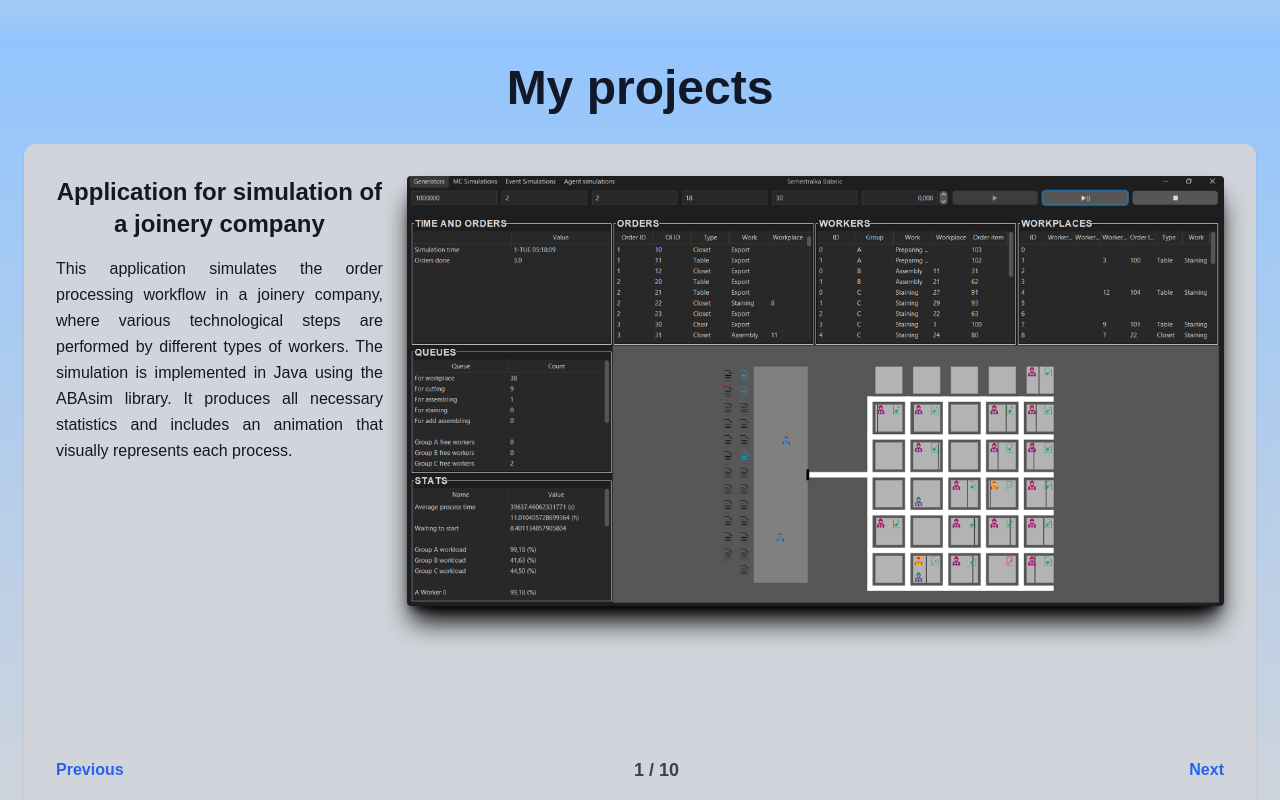
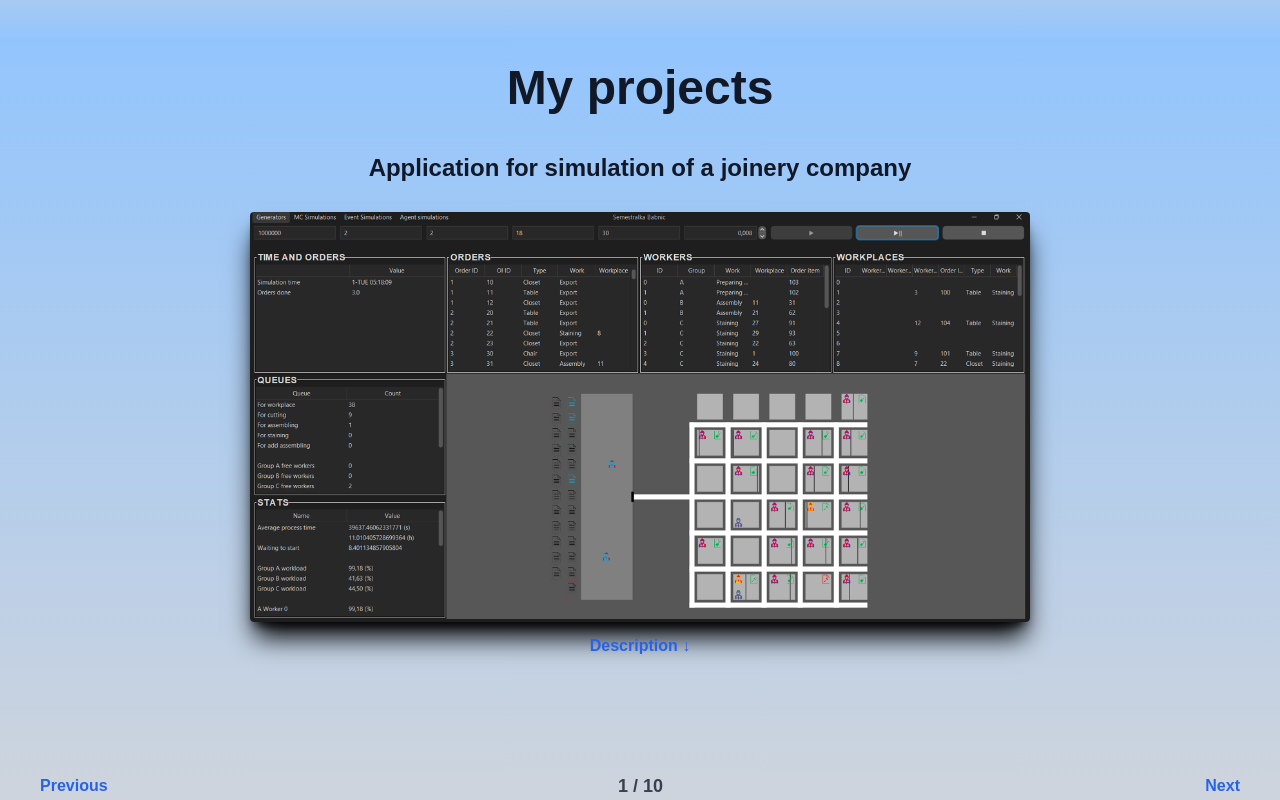
Before and after one commit to SebastianProjects/MyPortfolko, a React (Create React App) app: page / in a window 1280 px wide. Shown: the part 1560-2360 px from the top of the page. Built offline with nearby package versions, Linux system fonts and the light colour scheme.

Commit message:
layout update

```diff
--- a/src/App.tsx
+++ b/src/App.tsx
@@ -18,8 +18,8 @@ const projects = [
       sk: "Aplikácia na optimalizáciu umiestnenia bezpilotných monitorovacích systémov"
     },
     description: {
-      en: "As part of my bachelor thesis project, I developed an application that allows users to define an area on a map using OpenStreetMap, enabling exploration of different regions. Users can perform calculations for the placement of UAV devices and create schedules based on these placement calculations. The application is programmed in Python, utilizing the Tkinter library for the graphical interface, along with the TkinterMapView library and the Geocoder library. Within the implementation I employed programming techniques such as inheritance, polymorphism, threading and I used discrete simulation for generating schedules.",
-      sk: "V rámci mojej bakalárskej práce som vyvinul aplikáciu, ktorá umožňuje používateľom definovať oblasť na mape pomocou OpenStreetMap. Používatelia môžu vykonávať výpočty pre umiestnenie UAV zariadení a vytvárať časové rozvrhy na základe týchto výpočtov. Aplikácia je implementovaná v Pythone, s použitím knižnice Tkinter pre grafické rozhranie spolu s knižnicou TkinterMapView a knižnicou Geocoder. Pri implementácií som používal programovacie techniky ako dedičnosť, polymorfizmus a multithreading a využíval diskrétnu simuláciu na generovanie rozvrhov."
+      en: "As part of my bachelor thesis, I developed a Python application with a Tkinter GUI that uses OpenStreetMap (via TkinterMapView) to define areas and calculate optimal UAV placements. It also generates schedules using discrete simulation. The app leverages OOP (inheritance, polymorphism), threading, and the Geocoder library.",
+      sk: "V rámci bakalárskej práce som vyvinul aplikáciu v Pythone s grafickým rozhraním Tkinter, ktorá využíva OpenStreetMap (cez TkinterMapView) na definovanie oblastí a výpočet optimálneho umiestnenia UAV. Pomocou diskrétnej simulácie generuje rozvrhy. Využil som OOP (dedičnosť, polymorfizmus), multithreading a knižnicu Geocoder."
     },
     image: "/images/uav-picture.png"
   },
@@ -40,8 +40,8 @@ const projects = [
       sk: "Aplikácia pre registráciu vozidiel a ich majiteľov s použitím vlastnej databázy"
     },
     description: {
-      en: "This application, implemented in Python, enables the registration and management of vehicles and their owners using a custom-built database system. It implements a heap file and an extendible hash file structure for efficient data storage and retrieval. A graphical user interface (GUI) is also included, allowing users to perform operations such as inserting, updating, deleting, and searching records in an intuitive and user-friendly manner.",
-      sk: "Táto aplikácia, implementovaná v Pythone, umožňuje registráciu a správu vozidiel a ich majiteľov s využitím vlastného implementovaného databázového systému. Využíva dátové štruktúry heap file a extendible hash file na efektívne ukladanie a vyhľadávanie údajov. Súčasťou je aj grafické používateľské rozhranie (GUI), ktoré umožňuje používateľom vykonávať operácie ako vkladanie, úpravu, mazanie či vyhľadávanie záznamov pohodlným a intuitívnym spôsobom."
+      en: "This application, implemented in Python, enables the registration and management of vehicles and their owners using a custom-built database system and simple GUI. It implements a heap file and an extendible hash file structure for efficient data storage and retrieval.",
+      sk: "Táto aplikácia, implementovaná v Pythone, umožňuje registráciu a správu vozidiel a ich majiteľov s využitím vlastného implementovaného databázového systému a jednoduchého GUI. Využíva dátové štruktúry heap file a extendible hash file na efektívne ukladanie a vyhľadávanie údajov."
     },
     image: "/images/hf.png"
   },
@@ -62,8 +62,8 @@ const projects = [
       sk: "SHARE webová aplikácia"
     },
     description: {
-      en: "Fullstack web application implemented using React, Express, and an Oracle SQL database that allows users to add, comment on, like, filter posts and show statistics. The application features a registration and login system with JWT-based authentication. Sequelize is used for database interaction, and bcrypt is implemented for secure password hashing.",
-      sk: "Fullstack webová aplikácia vyvíjaná pomocou React, Express a Oracle SQL databázy, ktorá umožňuje používateľom pridávať, komentovať, lajkovať, filtrovať príspevky a zobrazovať štatistiky. Aplikácia obsahuje systém registrácie a prihlasovania s autentifikáciou založenou na JWT. Na interakciu s databázou som použil Sequelize a bcrypt, ktorý zabezpečuje hashovanie hesiel."
+      en: "Fullstack web application implemented using React, Express, and an Oracle SQL database that allows users to add, comment on, like, filter posts and show statistics. The application features a registration and login system with JWT-based authentication and password hashing.",
+      sk: "Fullstack webová aplikácia vyvíjaná pomocou React, Express a Oracle SQL databázy, ktorá umožňuje používateľom pridávať, komentovať, lajkovať, filtrovať príspevky a zobrazovať štatistiky. Aplikácia obsahuje systém registrácie a prihlasovania s autentifikáciou založenou na JWT spolu a hešovaním hesiel."
     },
     image: "/images/share.png"
   },
@@ -106,8 +106,8 @@ const projects = [
       sk: "Jednoduchý metronóm pre hranie na gitare"
     },
     description: {
-      en: "Simple metronome application implemented using the Tkinter library in Python. This tool helps me maintain tempo and play with a consistent rhythm while practicing guitar. The application features an intuitive interface that allows interaction via keyboard keys for easy control. Additionally, I used threading techniques to ensure smooth and precise timing.",
-      sk: "Jednoduchá aplikácia metronómu implementovaná pomocou knižnice Tkinter v Pythone. Implementoval som ju pretože hrávam na gitaru. Aplikácia mi pomáha udržiavať tempo a hrať s konzistentným rytmom pri cvičení na gitare. Aplikácia obsahuje intuitívne rozhranie, ktoré umožňuje interakciu pomocoou klávesových skratiek pre jednoduché ovládanie. Okrem toho som použil techniky vláken, aby som zabezpečil plynulé a presné načasovanie."
+      en: "Simple metronome application implemented using the Tkinter library for intuiive GUI and threading in Python. This tool helps me maintain tempo and play with a consistent rhythm while practicing guitar.",
+      sk: "Jednoduchá aplikácia metronómu implementovaná pomocou knižnice Tkinter pre intuitívne GUI a vlákien v Pythone. Implementoval som ju pretože hrávam na gitaru. Aplikácia mi pomáha udržiavať tempo a hrať s konzistentným rytmom pri cvičení na gitare."
     },
     image: "images/metronome-picture.png"
   }
@@ -266,8 +266,17 @@ const techStack = [
 export default function Portfolio() {
   const [lang, setLang] = useState<'en' | 'sk'>('en');
   const [projectIndex, setProjectIndex] = useState(0);
+  const [isOpen, setIsOpen] = useState(false);
 
   const toggleLang = () => setLang(lang === 'en' ? 'sk' : 'en');
+
+  const showDescripton = () => {
+    setIsOpen(true);
+  }
+
+  const hideDescription = () => {
+    setIsOpen(false);
+  }
 
   return (
     <div className="min-h-screen bg-gradient-to-b bg-gray-300 text-gray-900 font-sans scroll-smooth">
@@ -333,20 +342,36 @@ export default function Portfolio() {
         className="p-6 min-h-screen flex flex-col bg-gradient-to-b from-blue-300 to-gray-300 relative"
       >
         <div className="absolute top-[-128px] left-0 w-full h-32 bg-gradient-to-b from-gray-300 to-blue-300 pointer-events-none z-10" />
-        <h3 className="text-5xl font-bold mb-8 text-center">{lang === 'en' ? 'My projects' : 'Moje projekty'}</h3>
-        <div className="bg-gray-300 rounded-xl shadow p-8 w-full flex-1 flex flex-col shadow">
+        <h3 className="text-5xl font-bold mb-6 text-center">{lang === 'en' ? 'My projects' : 'Moje projekty'}</h3>
+        <div className="p-4 w-full flex-1 flex flex-col">
           <div className="flex-grow">
             {projects[projectIndex].image ? (
-              <div className="flex flex-col md:flex-row gap-[12px] md:gap-[24px]">
-                <div className="flex flex-col">
-                  <h4 className="text-2xl font-semibold text-center mb-4">{projects[projectIndex].title[lang]}</h4>
-                  <p className="w-full text-base leading-relaxed text-justify">{projects[projectIndex].description[lang]}</p>
-                </div>
+              <div className="flex flex-col gap-[6px] md:gap-[12px]">
+                <h4 className="text-2xl font-semibold text-center mb-4">{projects[projectIndex].title[lang]}</h4>
                 <img
                   src={projects[projectIndex].image ?? undefined}
                   alt={projects[projectIndex].title[lang]}
-                  className="rounded w-full max-h-[430px] object-contain mx-auto shadow-xl shadow-black"
+                  className="rounded max-h-[410px] object-contain mx-auto shadow-xl shadow-black"
                 />
+
+                {isOpen ? (
+                  <>
+                    <button
+                      onClick={() => hideDescription()}
+                      className="font-bold text-blue-600 hover:scale-105 duration-300 transition-transform text-bold"
+                    >
+                      {lang === 'en' ? 'Description' : 'Popis'} &uarr;
+                    </button>
+                    <p className="w-full text-base leading-relaxed text-justify">{projects[projectIndex].description[lang]}</p>
+                  </>
+                ) : (
+                  <button
+                    onClick={() => showDescripton()}
+                    className="font-bold text-blue-600 hover:scale-105 duration-300 transition-transform text-bold"
+                  >
+                    {lang === 'en' ? 'Description' : 'Popis'} &darr;
+                  </button>
+                )}
               </div>
             ) : (
               <>
@@ -358,18 +383,18 @@ export default function Portfolio() {
           <div className="flex justify-between mt-4 items-center">
             <button
               onClick={() => setProjectIndex((projectIndex - 1 + projects.length) % projects.length)}
-              className="font-bold text-blue-600 hover:scale-105 transition-transform text-bold"
+              className="font-bold text-blue-600 hover:scale-105 transition-transform duration-300 text-bold"
             >
               {lang === 'en' ? 'Previous' : 'Predošlý'}
             </button>
 
-            <span className="text-lg font-bold text-gray-700">
+            <span className="text-lg font-bold pr-8 text-gray-700">
               {lang === 'en' ? `${projectIndex + 1} / ${projects.length}` : `${projectIndex + 1} / ${projects.length}`}
             </span>
 
             <button
               onClick={() => setProjectIndex((projectIndex + 1) % projects.length)}
-              className="font-bold text-blue-600 hover:scale-105 transition-transform"
+              className="font-bold text-blue-600 hover:scale-105 duration-300 transition-transform"
             >
               {lang === 'en' ? 'Next' : 'Ďalší'}
             </button>
@@ -379,9 +404,9 @@ export default function Portfolio() {
 
       <section id="tech" className="p-6 min-h-screen mx-auto flex items-center justify-center flex-col relative">
         <h3 className="text-5xl font-bold mb-8 text-center">{lang === 'en' ? 'Technologies' : 'Technológie'}</h3>
-        <ul className="grid grid-cols-2 md:grid-cols-3 gap-4">
+        <ul className="flex flex-col gap-5 md:grid md:grid-cols-3 gap-4">
           {techStack.map((tech) => (
-            <li className="flex flex-col md:flex-row items-center gap-2 bg-blue-300 text-black-900 px-3 py-2 rounded shadow-xl">
+            <li className="flex flex-row items-center gap-2 bg-blue-300 text-black-900 px-3 py-2 rounded shadow-xl">
               <img
                 src={tech.image ?? undefined}
                 alt={tech.title[lang]}
```
